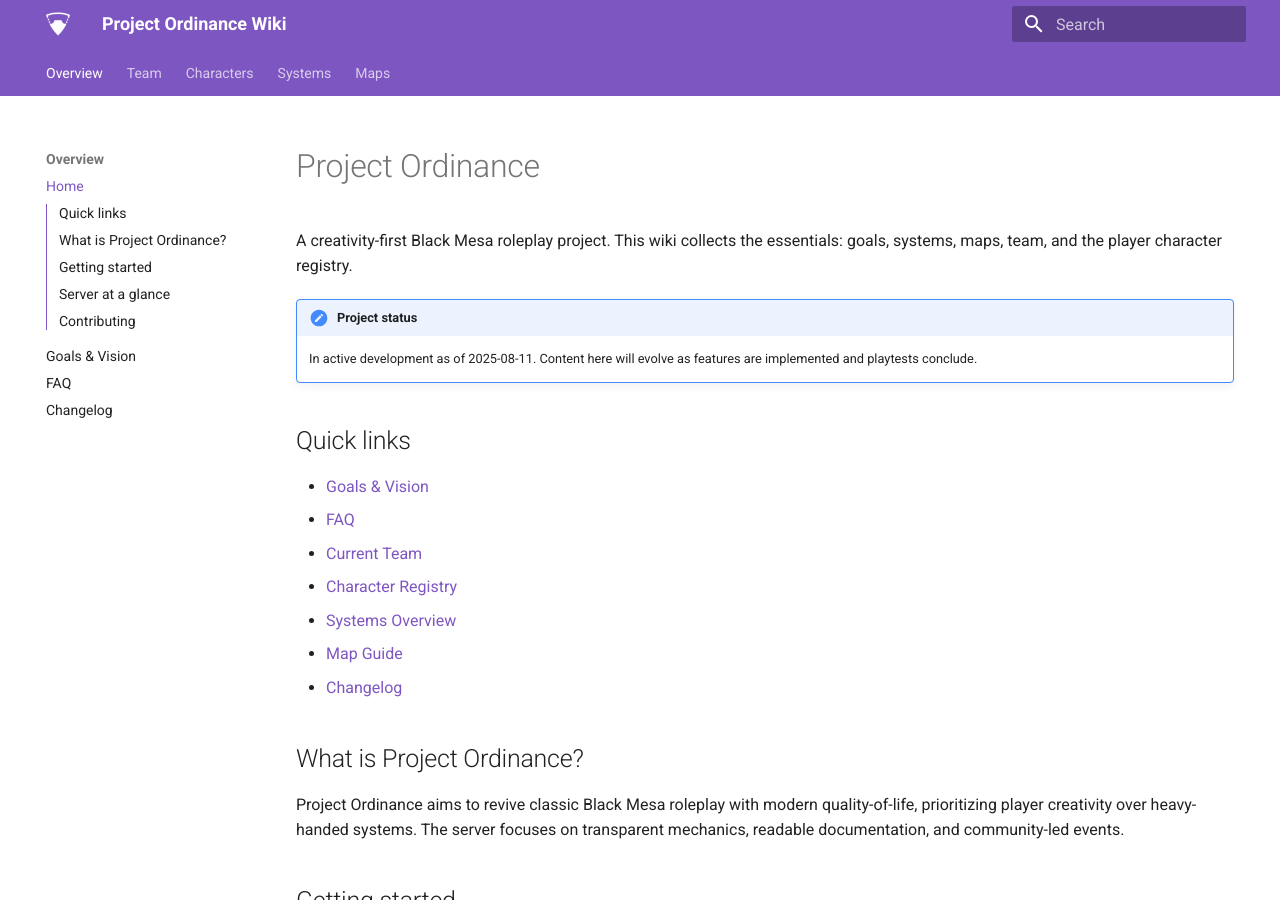
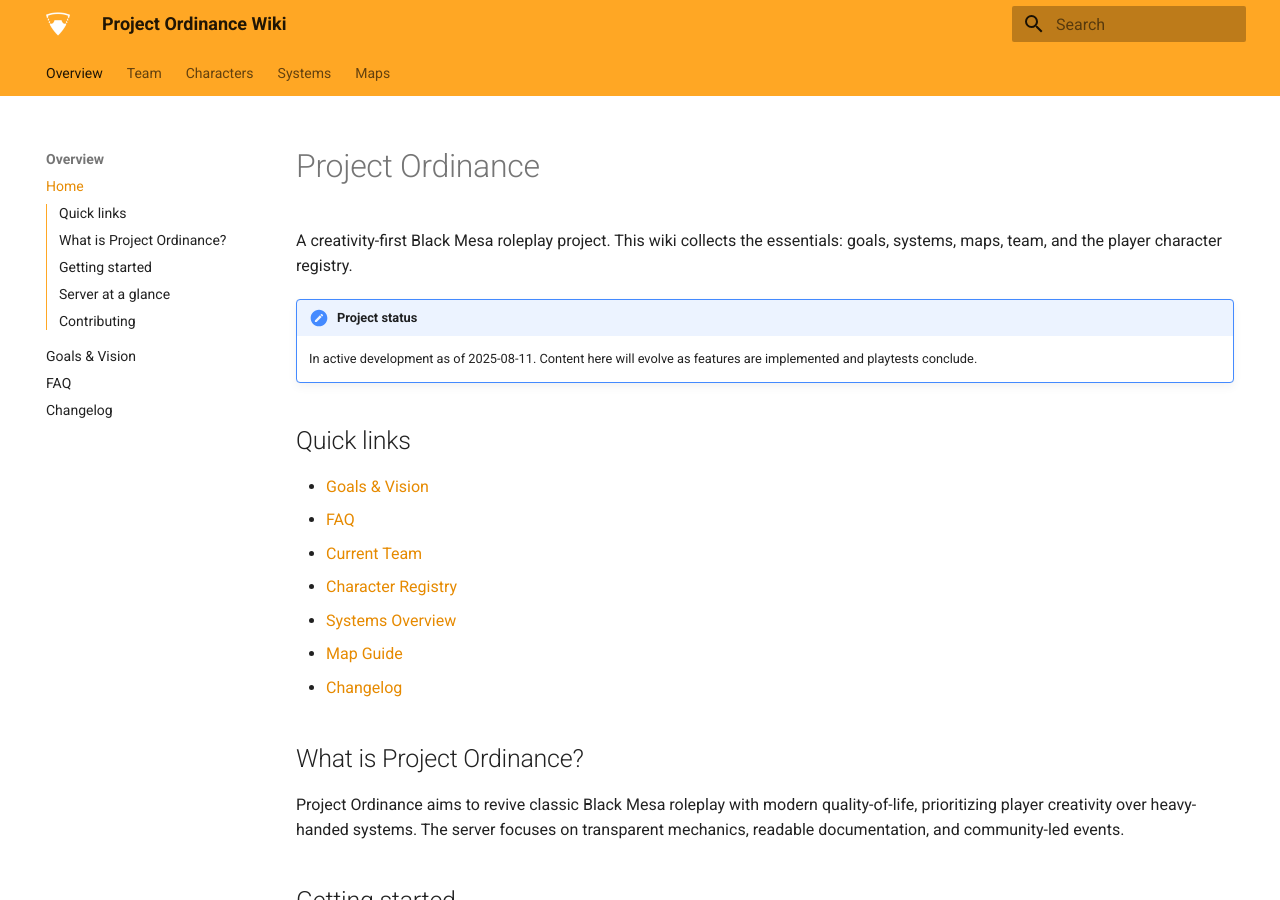
Before and after one commit to Project-Ordinance/website-wiki, an MkDocs documentation site: the page built from docs/index.md, in a window 1280 px wide and 900 px high. Built offline with MkDocs 1.6.1 and Material for MkDocs 9.7.7, drawn with Linux system fonts in a browser that asks for light colours.

Commit message:
Update MkDocs theme primary color to orange
Changed the primary color from deep-purple to orange for both default and slate schemes in the MkDocs configuration to improve visual consistency.

```diff
--- a/mkdocs.yml
+++ b/mkdocs.yml
@@ -10,10 +10,10 @@
   favicon: assets/logo_white.ico
   palette:
     - scheme: default
-      primary: deep-purple
+      primary: orange
       accent: orange
     - scheme: slate
-      primary: deep-purple
+      primary: orange
       accent: orange
   features:
     - navigation.instant
```
